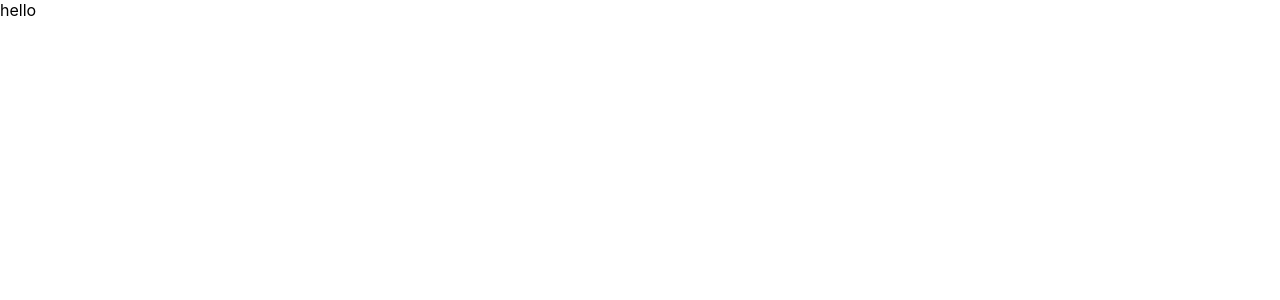
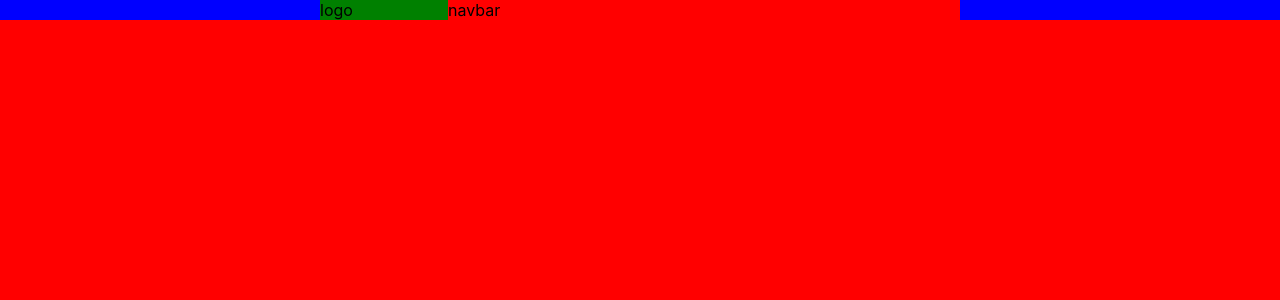
Before and after one commit to kc-leung/eportfolio, a React (Create React App) app: page / in a window 1280 px wide. Shown: the top 300 px of the page. Built offline with nearby package versions, Linux system fonts and the light colour scheme.

Commit message:
basic structure

```diff
--- a/src/App.js
+++ b/src/App.js
@@ -1,8 +1,13 @@
 import React from 'react';
 import './App.scss';
+import Main from './Main/Main';
 
 function App() {
-  return <div className="App">hello</div>;
+  return (
+    <div className="App">
+      <Main />
+    </div>
+  );
 }
 
 export default App;
--- a/src/Footer/Footer.js
+++ b/src/Footer/Footer.js
@@ -1,4 +1,5 @@
-import React, { Component } from './node_modules/react';
+import React, { Component } from 'react';
+import './Footer.scss';
 
 export default class Footer extends Component {
   render() {
--- a/src/Header/Header.js
+++ b/src/Header/Header.js
@@ -1,7 +1,13 @@
 import React, { Component } from 'react';
+import './Header.scss';
 
 export default class Header extends Component {
   render() {
-    return <div></div>;
+    return (
+      <div className="headerContainer">
+        <div className="logo">logo</div>
+        <div className="navbar">navbar</div>
+      </div>
+    );
   }
 }
--- a/src/Header/Header.scss
+++ b/src/Header/Header.scss
@@ -0,0 +1,15 @@
+.headerContainer {
+  display: flex;
+  justify-content: center;
+  background-color: blue;
+
+  .logo {
+    width: 10vw;
+    background-color: green;
+  }
+
+  .navbar {
+    width: 40vw;
+    background-color: red;
+  }
+}
--- a/src/Main/Main.js
+++ b/src/Main/Main.js
@@ -1,7 +1,13 @@
 import React, { Component } from 'react';
+import Header from '../Header/Header';
+import './Main.scss';
 
 export default class Main extends Component {
   render() {
-    return <div></div>;
+    return (
+      <div className="mainContainer">
+        <Header />
+      </div>
+    );
   }
 }
--- a/src/Main/Main.scss
+++ b/src/Main/Main.scss
@@ -0,0 +1,4 @@
+.mainContainer {
+  height: 100vh;
+  background-color: red;
+}
```
